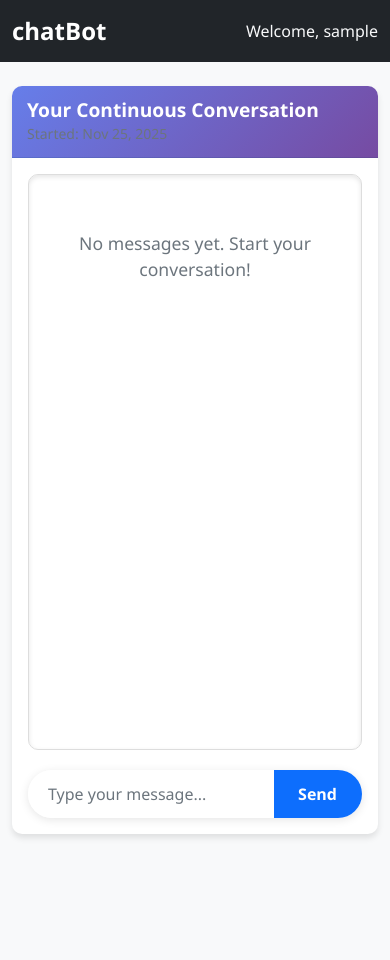
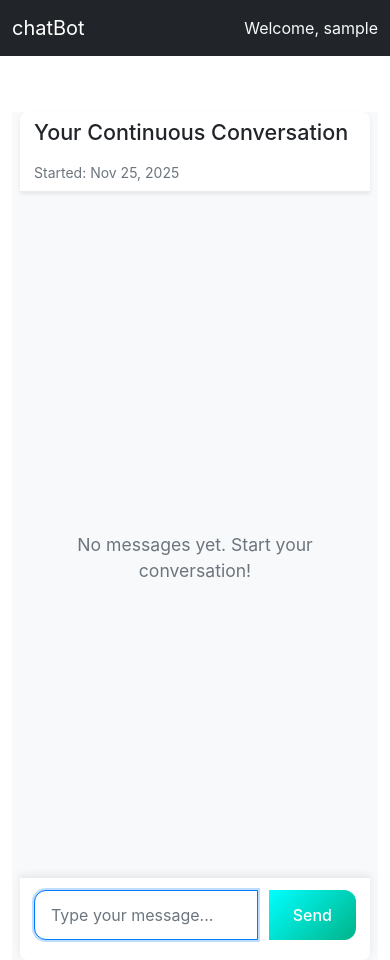
Before and after one commit to Njagalavibe/Continuous-Chatbot, a Django app: page / in a window 390 px wide. Run offline with Django 5.2, Linux system fonts and the light colour scheme; the visitor is signed in with stand-in values (Sample User, id 1); data comes from the database, SQL or seed files in the repository; data that the repository does not hold is empty.

Commit message:
Fix critical Javascript issues:removed auto refresh, fix forced scrolling, preserve css upon loading.

```diff
--- a/static/base.js
+++ b/static/base.js
@@ -3,11 +3,11 @@
 // Utility functions
 class AppUtils {
     static showLoading(element) {
-        element.style.display = 'block';
+        if (element) element.style.display = 'block';
     }
 
     static hideLoading(element) {
-        element.style.display = 'none';
+        if (element) element.style.display = 'none';
     }
 
     static disableElements(...elements) {
@@ -28,22 +28,9 @@ class AppUtils {
     }
 }
 
-// Auto-scroll functionality
-class AutoScroll {
-    static toBottom(container) {
-        if (container) {
-            container.scrollTop = container.scrollHeight;
-        }
-    }
-
-    static toTop(container) {
-        if (container) {
-            container.scrollTop = 0;
-        }
-    }
-}
+// REMOVED: AutoScroll class - This was causing forced scrolling issues
 
 // Export for use in other files (if using modules)
 if (typeof module !== 'undefined' && module.exports) {
-    module.exports = { AppUtils, AutoScroll };
+    module.exports = { AppUtils };
 }
--- a/static/styles.css
+++ b/static/styles.css
@@ -1,156 +1,291 @@
-/* Base Styles */
-body {
-    background-color: #f8f9fa;
-    font-family: 'Segoe UI', Tahoma, Geneva, Verdana, sans-serif;
+/* Reset and base styles */
+* {
+    box-sizing: border-box;
 }
 
-/* Chat Container */
-.chat-container {
-    height: 70vh;
-    overflow-y: auto;
-    border: 1px solid #ddd;
-    border-radius: 10px;
-    padding: 15px;
-    margin-bottom: 20px;
-    background-color: white;
-    box-shadow: inset 0 2px 5px rgba(0,0,0,0.1);
+html, body {
+    margin: 0;
+    padding: 0;
+    height: 100%;
+    overflow: hidden; /* Prevent body scrollbars */
+    font-family: -apple-system, BlinkMacSystemFont, 'Segoe UI', Roboto, Oxygen, Ubuntu, Cantarell, sans-serif;
 }
 
-/* Message Styles */
+/* Sticky Navbar */
+.sticky-navbar {
+    position: sticky;
+    top: 0;
+    z-index: 1030;
+}
+
+/* Chat Container - Proper spacing */
+.chat-fullscreen-container {
+    display: flex;
+    flex-direction: column;
+    height: calc(90vh - 40px); /* Account for navbar */
+    margin-top: 20px; /* Space below navbar */
+    background: #f8f9fa;
+}
+
+/* Sticky Chat Header - Reduced top spacing */
+.chat-header.sticky-chat-header {
+    background: white;
+    padding: 0.75rem 1.5rem;
+    border-bottom: 1px solid #e9ecef;
+    box-shadow: 0 2px 4px rgba(0,0,0,0.08);
+    flex-shrink: 0;
+    z-index: 1020;
+    display: flex;
+    justify-content: between;
+    align-items: center;
+    flex-wrap: wrap;
+    gap: 0.5rem;
+    position: sticky;
+    top: 0;
+    margin: 1rem 1rem;
+    border-radius: 0.5rem 0.5rem 0 0;
+}
+
+/* Messages Container - ONE SCROLLBAR ONLY */
+.chat-messages-container {
+    flex: 1;
+    overflow-y: auto; /* Only vertical scrollbar for messages */
+    overflow-x: hidden; /* No horizontal scrollbar */
+    padding: 1rem 1.5rem;
+    display: flex;
+    flex-direction: column;
+    gap: 1rem;
+    background: #f8f9fa;
+    margin: 0 1rem;
+    /* Ensure it doesn't touch bottom */
+    max-height: calc(100vh - 220px); /* Adjusted for proper spacing */
+}
+
+/* Sticky Chat Input - Proper bottom spacing */
+.chat-input-container.sticky-chat-input {
+    background: white;
+    padding: 1rem 1.5rem;
+    border-top: 1px solid #e9ecef;
+    box-shadow: 0 -2px 8px rgba(0,0,0,0.08);
+    flex-shrink: 0;
+    position: sticky;
+    bottom: 0;
+    z-index: 1020;
+    margin: 0 1rem 1rem 1rem; /* Bottom margin prevents touching screen */
+    border-radius: 0 0 0.5rem 0.5rem;
+}
+
+/* Messages */
 .message {
-    margin: 10px 0;
-    padding: 12px 16px;
-    border-radius: 18px;
-    max-width: 80%;
-    word-wrap: break-word;
-    line-height: 1.4;
-    box-shadow: 0 1px 3px rgba(0,0,0,0.1);
+    max-width: 85%;
+    animation: fadeIn 0.3s ease-in;
+    display: flex;
 }
 
 .user-message {
-    background: linear-gradient(135deg, #007bff, #0056b3);
-    color: white;
-    margin-left: auto;
-    border-bottom-right-radius: 5px;
+    align-self: flex-end;
 }
 
 .assistant-message {
-    background: #f8f9fa;
-    margin-right: auto;
-    border: 1px solid #e9ecef;
-    border-bottom-left-radius: 5px;
-    color: #333;
+    align-self: flex-start;
 }
 
-.message strong {
+.message-content {
+    padding: 0.875rem 1.125rem;
+    border-radius: 1.125rem;
+    box-shadow: 0 2px 12px rgba(0,0,0,0.1);
+    line-height: 1.4;
+    word-wrap: break-word;
+    overflow-wrap: break-word;
+}
+
+.user-message .message-content {
+    background: linear-gradient(135deg, #dadbdc, #c5c6c7);
+    color: white;
+    border-bottom-right-radius: 0.5rem;
+}
+
+.assistant-message .message-content {
+    background: white;
+    color: #2c3e50;
+    border-bottom-left-radius: 0.5rem;
+    border: 1px solid #e9ecef;
+}
+
+.message-content strong {
     display: block;
-    margin-bottom: 5px;
-    font-size: 0.9em;
+    margin-bottom: 0.375rem;
+    font-size: 0.875rem;
     opacity: 0.9;
 }
 
-/* Navbar */
-.navbar-brand {
-    font-weight: bold;
-    font-size: 1.5rem;
+.message-text {
+    line-height: 1.5;
+    white-space: pre-wrap;
+    word-break: break-word;
 }
 
-/* Cards */
-.card {
-    box-shadow: 0 4px 6px rgba(0,0,0,0.1);
-    border: none;
-    border-radius: 10px;
-}
-
-.card-header {
-    background: linear-gradient(135deg, #667eea 0%, #764ba2 100%);
-    color: white;
-    border-radius: 10px 10px 0 0 !important;
-    padding: 15px 20px;
-}
-
-.card-header h4 {
-    margin: 0;
-    font-weight: 600;
-}
-
-/* Loading Indicator */
-.loading {
-    color: #143a5b;
-    font-style: italic;
-}
-
-/* Input Group */
-.input-group {
-    margin-top: 20px;
-    box-shadow: 0 2px 10px rgba(0,0,0,0.1);
-    border-radius: 25px;
-    overflow: hidden;
-}
-
-.input-group .form-control {
-    border: none;
-    padding: 12px 20px;
-    font-size: 1rem;
-}
-
-.input-group .form-control:focus {
-    box-shadow: none;
-    border: none;
-}
-
-.input-group .btn {
-    border: none;
-    padding: 12px 25px;
-    font-weight: 600;
-}
-
-/* Empty State */
+/* Empty Chat State */
 .empty-chat {
     text-align: center;
-    padding: 40px 20px;
     color: #6c757d;
+    padding: 2rem 1rem;
+    display: flex;
+    align-items: center;
+    justify-content: center;
+    height: 100%;
+    flex-direction: column;
 }
 
 .empty-chat p {
+    margin: 0;
     font-size: 1.1rem;
-    margin: 0;
 }
 
-/* Responsive Design */
+.input-group {
+    margin-bottom: 0.5rem;
+    display: flex;
+    gap: 0.75rem;
+}
+
+.form-control {
+    flex: 1;
+    border-radius: 0.75rem;
+    border: 1px solid #ddd;
+    padding: 0.75rem 1rem;
+    font-size: 1rem;
+    transition: all 0.2s ease;
+}
+
+.form-control:focus {
+    outline: none;
+    border-color: #007bff;
+    box-shadow: 0 0 0 2px rgba(0,123,255,0.25);
+}
+
+.btn {
+    border-radius: 0.75rem;
+    padding: 0.75rem 1.5rem;
+    font-weight: 500;
+    transition: all 0.2s ease;
+    border: none;
+    cursor: pointer;
+}
+
+.btn-primary {
+    background: linear-gradient(135deg, #00ffff, #00b389);
+    color: white;
+}
+
+.btn-primary:hover:not(:disabled) {
+    transform: translateY(-1px);
+    box-shadow: 0 4px 12px rgba(4, 207, 176, 0.3);
+}
+
+.btn:disabled {
+    opacity: 0.6;
+    cursor: not-allowed;
+    transform: none !important;
+}
+
+.loading-indicator {
+    text-align: center;
+    color: #0268c2;
+    font-style: italic;
+    font-size: 0.875rem;
+    padding: 0.5rem 0;
+}
+
+/* Enhanced Responsive Design */
+
+/* Tablet */
 @media (max-width: 768px) {
-    .message {
-        max-width: 90%;
+    .chat-fullscreen-container {
+        height: calc(100vh - 56px);
+        margin-top: 56px;
     }
 
-    .chat-container {
-        height: 60vh;
+    .chat-header.sticky-chat-header {
+        margin: 0 0.75rem;
+        padding: 0.5rem 1rem;
     }
 
-    .card-header {
-        padding: 12px 15px;
+    .chat-messages-container {
+        margin: 0 0.75rem;
+        padding: 0.875rem;
+        max-height: calc(100vh - 200px);
     }
 
-    .card-header h4 {
-        font-size: 1.2rem;
+    .chat-input-container.sticky-chat-input {
+        margin: 0 0.75rem 0.75rem 0.75rem;
+        padding: 0.875rem 1rem;
+    }
+
+    .message {
+        max-width: 92%;
     }
 }
 
-/* Scrollbar Styling */
-.chat-container::-webkit-scrollbar {
-    width: 6px;
+/* Mobile */
+@media (max-width: 480px) {
+    .chat-fullscreen-container {
+        height: calc(100vh - 56px);
+        margin-top: 56px;
+    }
+
+    .chat-header.sticky-chat-header {
+        margin: 0 0.5rem;
+        padding: 0.5rem 0.875rem;
+    }
+
+    .chat-messages-container {
+        margin: 0 0.5rem;
+        padding: 0.75rem;
+        max-height: calc(100vh - 190px);
+    }
+
+    .chat-input-container.sticky-chat-input {
+        margin: 0 0.5rem 0.5rem 0.5rem;
+        padding: 0.75rem 0.875rem;
+    }
+
+    .message {
+        max-width: 95%;
+    }
 }
 
-.chat-container::-webkit-scrollbar-track {
-    background: #f1f1f1;
-    border-radius: 10px;
+/* Scrollbar Styling - ONLY for messages */
+.chat-messages-container {
+    position: relative;
 }
 
-.chat-container::-webkit-scrollbar-thumb {
-    background: #c1c1c1;
-    border-radius: 10px;
+.chat-messages-container::-webkit-scrollbar {
+    width: 8px;
+    position: absolute;
+    right: -20px;
 }
 
-.chat-container::-webkit-scrollbar-thumb:hover {
+.chat-messages-container::-webkit-scrollbar-track {
+    background: #f1f1f1;
+    border-radius: 4px;
+    margin: 10px 0;
+}
+
+.chat-messages-container::-webkit-scrollbar-thumb {
+    background: #c1c1c1;
+    border-radius: 4px;
+    border: 2px solid #f1f1f1;
+}
+
+.chat-messages-container::-webkit-scrollbar-thumb:hover {
     background: #a8a8a8;
 }
+
+/* For Firefox */
+.chat-messages-container {
+    scrollbar-width: thin;
+    scrollbar-color: #c1c1c1 #f1f1f1;
+}
+
+/* Keep all your existing animations and other styles below */
+/* ... your existing animations, focus states, etc. ... */
--- a/templates/base.html
+++ b/templates/base.html
@@ -13,7 +13,8 @@
     <link href="{% static 'styles.css' %}" rel="stylesheet">
 </head>
 <body>
-    <nav class="navbar navbar-dark bg-dark">
+    <!-- Sticky Navbar -->
+    <nav class="navbar navbar-dark bg-dark sticky-navbar">
         <div class="container">
             <span class="navbar-brand">chatBot</span>
             {% if user.is_authenticated %}
--- a/templates/chat.html
+++ b/templates/chat.html
@@ -2,20 +2,24 @@
 {% load static %}
 
 {% block content %}
-<div class="row">
-    <div class="col-12">
-        <div class="card">
-            <div class="card-header">
+<div class="chat-fullscreen-container">
+    <!-- Sticky Chat Header -->
+    <div class="chat-header sticky-chat-header">
         <h4>Your Continuous Conversation</h4>
         <small class="text-muted">Started: {{ conversation.created_at|date:"M d, Y" }}</small>
     </div>
-            <div class="card-body">
-                <!-- Chat Messages -->
-                <div id="chat-messages" class="chat-container">
+
+    <!-- Chat Messages (this part scrolls) -->
+    <div id="chat-messages" class="chat-messages-container">
         {% for message in messages %}
             <div class="message {% if message.role == 'user' %}user-message{% else %}assistant-message{% endif %}">
-                            <strong>{% if message.role == 'user' %}You{% else %}AI{% endif %}:</strong><br>
-                            {{ message.content }}
+                <div class="message-content">
+                    <strong>{% if message.role == 'user' %}You{% else %}AI{% endif %}:</strong>
+                    <div class="message-text">{{ message.content }}</div>
+                </div>
+                <div id="loading" class="loading-indicator" style="display: none;">
+            <small>AI is thinking...</small>
+        </div>
             </div>
         {% empty %}
             <div class="empty-chat">
@@ -24,22 +28,18 @@
         {% endfor %}
     </div>
 
-                <!-- Message Input -->
+    <!-- Sticky Chat Input -->
+    <div class="chat-input-container sticky-chat-input">
         <div class="input-group">
             <input type="text" id="message-input" class="form-control" placeholder="Type your message..." disabled>
             <button id="send-btn" class="btn btn-primary" disabled>Send</button>
-                </div>
-                <div id="loading" class="mt-2" style="display: none;">
-                    <small>AI is thinking...</small>
-                </div>
-            </div>
         </div>
     </div>
 </div>
 {% endblock %}
 
 {% block scripts %}
-<!-- Load JavaScript files -->
+<!-- Load JavaScript files-->
 <script src="{% static 'base.js' %}"></script>
 <script src="{% static 'chat.js' %}"></script>
 {% endblock %}
```
Also changed, not shown: static/chat.js (+70 -170 lines). Lines whose indentation alone changed are shown as unchanged.
